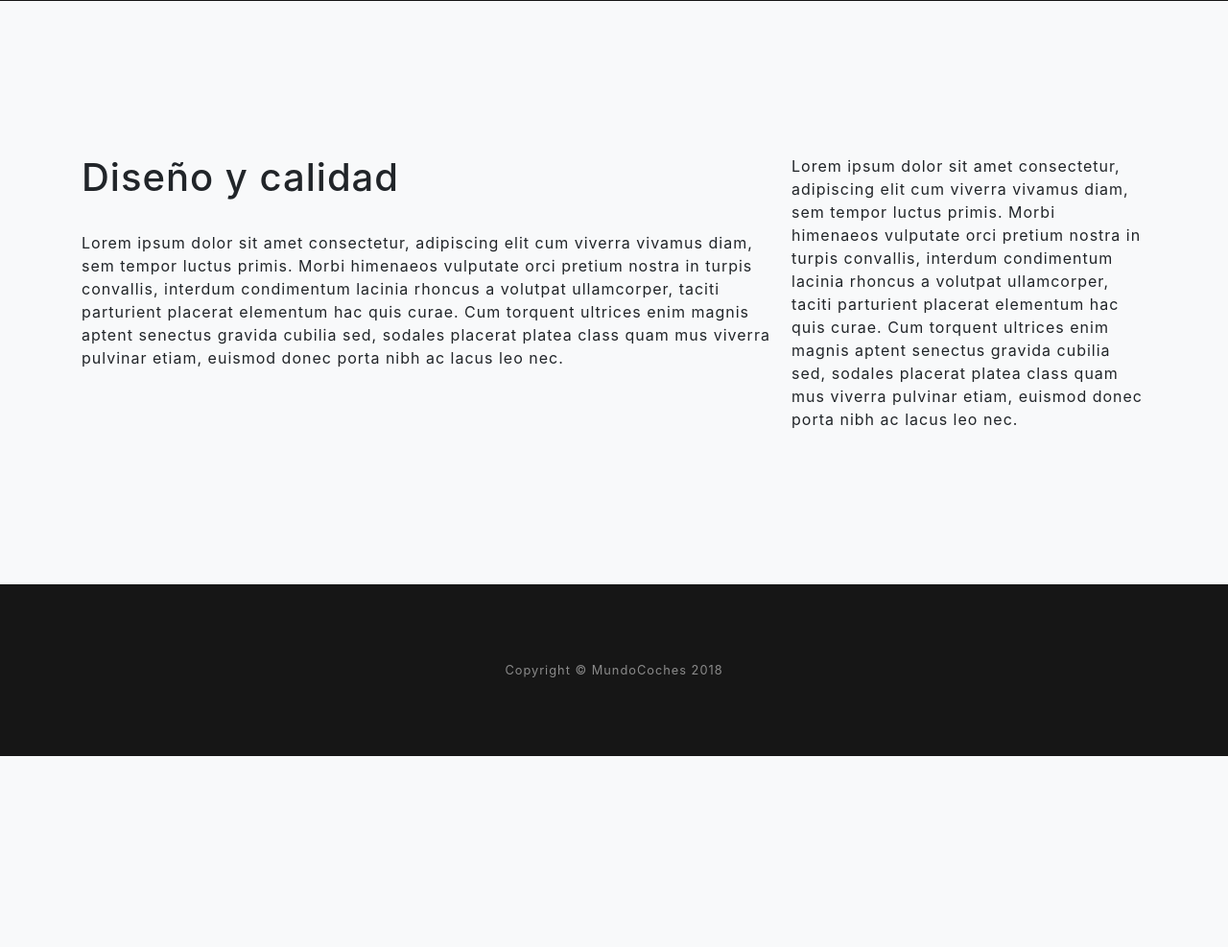
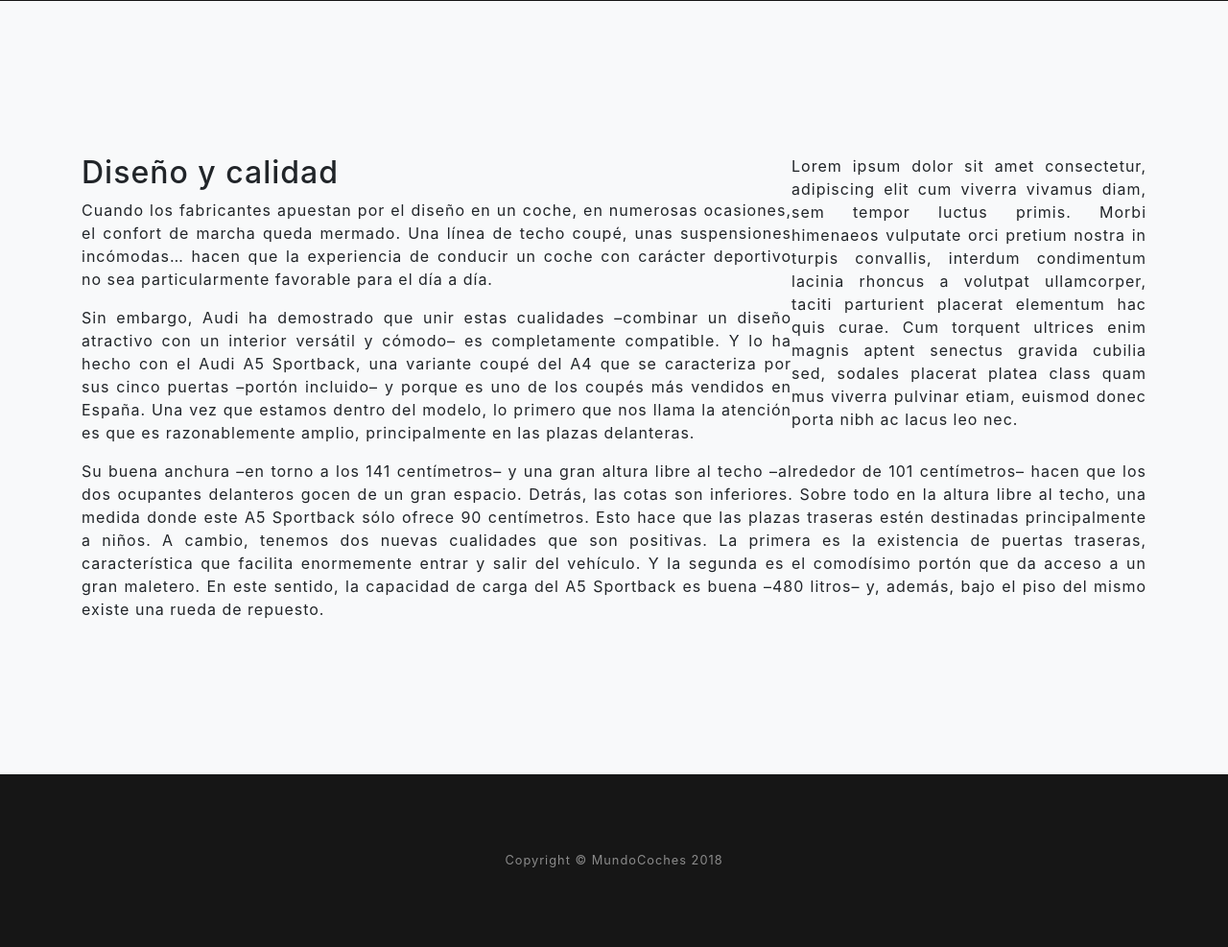
Before and after one commit to jchicano/mundocoches, a PHP site: page /analisis/analisis-a5-sportback.php in a window 1280 px wide. Shown: the part 799-1786 px from the top of the page at 96% size. Before the commit the page ends 1587 px from the top, so only its background shows below. Run offline with PHP 8.4, Linux system fonts and the light colour scheme.

Commit message:
Añadido texto del analisis

```diff
--- a/analisis/analisis-a5-sportback.php
+++ b/analisis/analisis-a5-sportback.php
@@ -28,14 +28,38 @@
   <div class="container bg-light">
 
   <section id="scroll" class="projects-section bg-light">
-    <div class="row justify-content-center no-gutters mb-5 mb-lg-0">
+    <div class="row justify-content-center no-gutters mb-5 mb-lg-0 text-justify">
       <div class="col-lg-8">
-        <h1>Diseño y calidad</h1>
-        <br>
-        Lorem ipsum dolor sit amet consectetur, adipiscing elit cum viverra vivamus diam, sem tempor luctus primis. Morbi himenaeos vulputate orci pretium nostra in turpis convallis, interdum condimentum lacinia rhoncus a volutpat ullamcorper, taciti parturient placerat elementum hac quis curae. Cum torquent ultrices enim magnis aptent senectus gravida cubilia sed, sodales placerat platea class quam mus viverra pulvinar etiam, euismod donec porta nibh ac lacus leo nec.
+          <div class="contenedor-izda caja-texto">
+          <h2>Diseño y calidad</h2>
+          <p>
+            Cuando los fabricantes apuestan por el diseño en un coche, en numerosas ocasiones, el confort de marcha queda mermado.
+            Una línea de techo coupé, unas suspensiones incómodas… hacen que la experiencia de conducir un coche con carácter deportivo
+            no sea particularmente favorable para el día a día.
+          </p>
+          <p>
+            Sin embargo, Audi ha demostrado que unir estas cualidades –combinar un diseño atractivo con un interior versátil y
+            cómodo– es completamente compatible. Y lo ha hecho con el Audi A5 Sportback, una variante coupé del A4 que se caracteriza
+            por sus cinco puertas –portón incluido– y porque es uno de los coupés más vendidos en España. Una vez que estamos dentro
+            del modelo, lo primero que nos llama la atención es que es razonablemente amplio, principalmente en las plazas delanteras.
+          </p>
+          </div>
       </div>
       <div class="col-lg-4">
-      Lorem ipsum dolor sit amet consectetur, adipiscing elit cum viverra vivamus diam, sem tempor luctus primis. Morbi himenaeos vulputate orci pretium nostra in turpis convallis, interdum condimentum lacinia rhoncus a volutpat ullamcorper, taciti parturient placerat elementum hac quis curae. Cum torquent ultrices enim magnis aptent senectus gravida cubilia sed, sodales placerat platea class quam mus viverra pulvinar etiam, euismod donec porta nibh ac lacus leo nec.
+        <div>
+        Lorem ipsum dolor sit amet consectetur, adipiscing elit cum viverra vivamus diam, sem tempor luctus primis. Morbi himenaeos vulputate orci pretium nostra in turpis convallis, interdum condimentum lacinia rhoncus a volutpat ullamcorper, taciti parturient placerat elementum hac quis curae. Cum torquent ultrices enim magnis aptent senectus gravida cubilia sed, sodales placerat platea class quam mus viverra pulvinar etiam, euismod donec porta nibh ac lacus leo nec.
+        </div>
+      </div>
+    </div>
+    <div class="row justify-content-center no-gutters mb-5 mb-lg-0 text-justify">
+      <div class="col-lg-12">
+      Su buena anchura –en torno a los 141 centímetros– y una gran altura libre al techo –alrededor de 101 centímetros– hacen que
+      los dos ocupantes delanteros gocen de un gran espacio. Detrás, las cotas son inferiores. Sobre todo en la altura libre al
+      techo, una medida donde este A5 Sportback sólo ofrece 90 centímetros. Esto hace que las plazas traseras estén destinadas
+      principalmente a niños. A cambio, tenemos dos nuevas cualidades que son positivas. La primera es la existencia de puertas
+      traseras, característica que facilita enormemente entrar y salir del vehículo. Y la segunda es el comodísimo portón que da
+      acceso a un gran maletero. En este sentido, la capacidad de carga del A5 Sportback es buena –480 litros– y, además, bajo el
+      piso del mismo existe una rueda de repuesto.
       </div>
     </div>
   </section>
```
